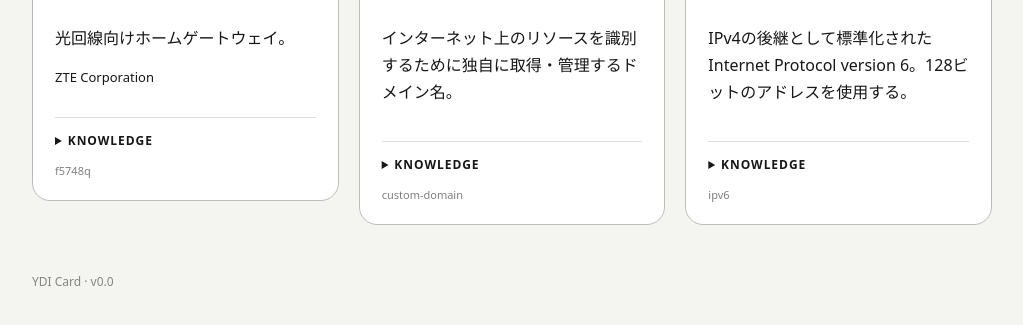
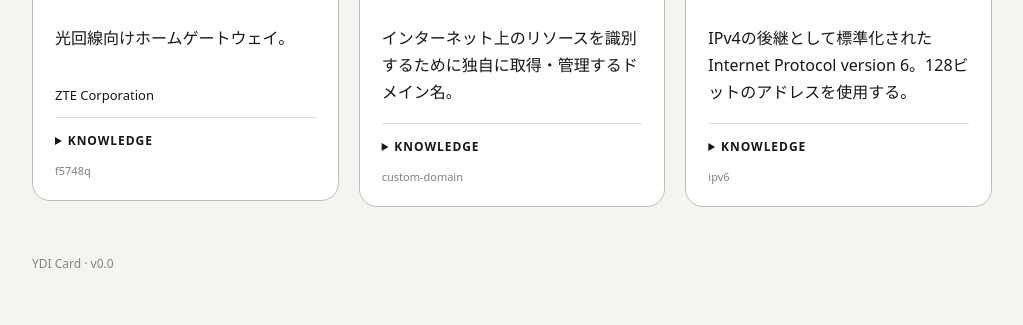
Before and after one commit to ruiyaegashi/YDI-Card, a plain HTML site: page index.html in a window 1280 px wide. Shown: the part 399-724 px from the top of the page, without its empty margins (128-1151 px from the left). Drawn offline with Linux system fonts and the light colour scheme.

Commit message:
style: align knowledge controls across cards

```diff
--- a/style.css
+++ b/style.css
@@ -16,8 +16,8 @@ h1 { margin: 6px 0 8px; font-size: clamp(32px, 6vw, 56px); }
 .card h2 { margin: 28px 0 4px; font-size: 32px; }
 .type { margin: 0; font-size: 13px; text-transform: uppercase; letter-spacing: .08em; }
 .summary { margin-top: 28px; line-height: 1.7; }
-.manufacturer { margin-top: auto; font-size: 13px; }
-.knowledge { margin-top: 18px; border-top: 1px solid #deded8; padding-top: 14px; }
+.manufacturer { margin-top: 18px; font-size: 13px; }
+.knowledge { margin-top: auto; border-top: 1px solid #deded8; padding-top: 14px; }
 .knowledge summary { cursor: pointer; font-size: 12px; font-weight: 700; letter-spacing: .08em; text-transform: uppercase; }
 .knowledge-body { padding-top: 14px; display: grid; gap: 18px; }
 .knowledge-section h3 { margin: 0 0 8px; font-size: 11px; letter-spacing: .08em; text-transform: uppercase; opacity: .6; }
```
